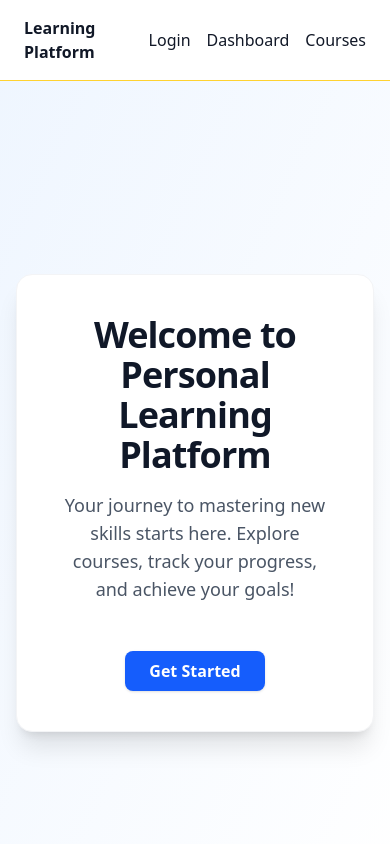
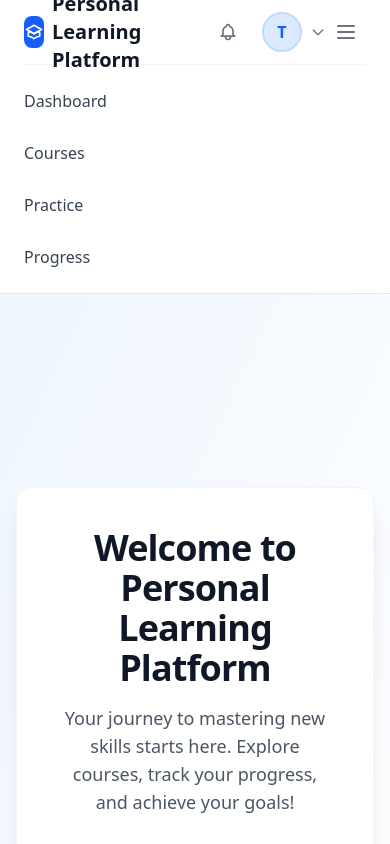
Before and after one commit to TanmayWarthe/personal-learning-platform, a Next.js app in the folder client/: page / in a window 390 px wide. Shown: the top 844 px of the page. Built offline with nearby package versions, Linux system fonts and the light colour scheme.

Commit message:
redesign the UI of the navbar and add profile icon

```diff
--- a/client/src/components/Navbar.tsx
+++ b/client/src/components/Navbar.tsx
@@ -1,14 +1,194 @@
 "use client";
 
-export default function Navbar({ toggleTheme, theme }: { toggleTheme?: () => void; theme?: string | null }) {
+import { useState, useRef, useEffect } from "react";
+
+export default function Navbar() {
+  const [isDropdownOpen, setIsDropdownOpen] = useState(false);
+  const dropdownRef = useRef<HTMLDivElement>(null);
+
+  // Close dropdown when clicking outside
+  useEffect(() => {
+    function handleClickOutside(event: MouseEvent) {
+      if (dropdownRef.current && !dropdownRef.current.contains(event.target as Node)) {
+        setIsDropdownOpen(false);
+      }
+    }
+
+    document.addEventListener("mousedown", handleClickOutside);
+    return () => {
+      document.removeEventListener("mousedown", handleClickOutside);
+    };
+  }, []);
+
+  const userInitial = "T"; // This would come from user data
+
   return (
-    <nav className="w-full px-6 py-4 border-b  border-amber-300 flex justify-between items-center bg-white dark:bg-zinc-900 dark:border-zinc-700">
-      <h1 className="font-bold dark:text-white">Learning Platform</h1>
+    <nav className="w-full bg-white border-b border-gray-200">
+      <div className="max-w-7xl mx-auto px-6">
+        <div className="flex items-center justify-between h-16">
+          {/* Logo / App Name */}
+          <div className="flex items-center space-x-2">
+            <div className="w-8 h-8 rounded-lg bg-blue-600 flex items-center justify-center">
+              <svg className="w-5 h-5 text-white" fill="none" stroke="currentColor" viewBox="0 0 24 24">
+                <path strokeLinecap="round" strokeLinejoin="round" strokeWidth="2" d="M12 14l9-5-9-5-9 5 9 5z" />
+                <path strokeLinecap="round" strokeLinejoin="round" strokeWidth="2" d="M12 14l6.16-3.422a12.083 12.083 0 01.665 6.479A11.952 11.952 0 0012 20.055a11.952 11.952 0 00-6.824-2.998 12.078 12.078 0 01.665-6.479L12 14z" />
+              </svg>
+            </div>
+            <span className="text-xl font-bold text-gray-900">Personal Learning Platform</span>
+          </div>
 
-      <div className="flex items-center space-x-4">
-        <a href="/login" className="dark:text-gray-200">Login</a>
-        <a href="/dashboard" className="dark:text-gray-200">Dashboard</a>
-        <a href="/courses" className="dark:text-gray-200">Courses</a>
+          {/* Navigation Links - Center */}
+          <div className="hidden md:flex items-center space-x-8">
+            <a
+              href="/dashboard"
+              className="text-gray-700 hover:text-blue-600 font-medium transition-colors duration-200"
+            >
+              Dashboard
+            </a>
+            <a
+              href="/courses"
+              className="text-gray-700 hover:text-blue-600 font-medium transition-colors duration-200"
+            >
+              Courses
+            </a>
+            <a
+              href="/practice"
+              className="text-gray-700 hover:text-blue-600 font-medium transition-colors duration-200"
+            >
+              Practice
+            </a>
+            <a
+              href="/progress"
+              className="text-gray-700 hover:text-blue-600 font-medium transition-colors duration-200"
+            >
+              Progress
+            </a>
+          </div>
+
+          {/* Profile Section */}
+          <div className="flex items-center space-x-4" ref={dropdownRef}>
+            {/* Notification Bell */}
+            <button className="p-2 text-gray-500 hover:text-gray-700 rounded-full hover:bg-gray-100 transition-colors duration-200">
+              <svg className="w-5 h-5" fill="none" stroke="currentColor" viewBox="0 0 24 24">
+                <path strokeLinecap="round" strokeLinejoin="round" strokeWidth="2" d="M15 17h5l-1.405-1.405A2.032 2.032 0 0118 14.158V11a6.002 6.002 0 00-4-5.659V5a2 2 0 10-4 0v.341C7.67 6.165 6 8.388 6 11v3.159c0 .538-.214 1.055-.595 1.436L4 17h5m6 0v1a3 3 0 11-6 0v-1m6 0H9" />
+              </svg>
+            </button>
+
+            {/* Profile Avatar */}
+            <div className="relative">
+              <button
+                onClick={() => setIsDropdownOpen(!isDropdownOpen)}
+                className="flex items-center space-x-2 focus:outline-none"
+              >
+                <div className="w-10 h-10 rounded-full bg-blue-100 border-2 border-blue-200 flex items-center justify-center">
+                  <span className="font-semibold text-blue-600">{userInitial}</span>
+                </div>
+                <svg
+                  className={`w-4 h-4 text-gray-500 transition-transform duration-200 ${isDropdownOpen ? "rotate-180" : ""}`}
+                  fill="none"
+                  stroke="currentColor"
+                  viewBox="0 0 24 24"
+                >
+                  <path strokeLinecap="round" strokeLinejoin="round" strokeWidth="2" d="M19 9l-7 7-7-7" />
+                </svg>
+              </button>
+
+              {/* Dropdown Menu */}
+              {isDropdownOpen && (
+                <div className="absolute right-0 mt-2 w-48 bg-white rounded-lg shadow-lg border border-gray-200 py-2 z-50">
+                  <div className="px-4 py-3 border-b border-gray-100">
+                    <p className="text-sm font-medium text-gray-900">Tanmay</p>
+                    <p className="text-xs text-gray-500">tanmay@example.com</p>
+                  </div>
+
+                  <a
+                    href="/profile"
+                    className="flex items-center px-4 py-3 text-sm text-gray-700 hover:bg-gray-50 transition-colors duration-150"
+                  >
+                    <svg className="w-4 h-4 mr-3 text-gray-400" fill="none" stroke="currentColor" viewBox="0 0 24 24">
+                      <path strokeLinecap="round" strokeLinejoin="round" strokeWidth="2" d="M16 7a4 4 0 11-8 0 4 4 0 018 0zM12 14a7 7 0 00-7 7h14a7 7 0 00-7-7z" />
+                    </svg>
+                    View Profile
+                  </a>
+
+                  <a
+                    href="/my-learning"
+                    className="flex items-center px-4 py-3 text-sm text-gray-700 hover:bg-gray-50 transition-colors duration-150"
+                  >
+                    <svg className="w-4 h-4 mr-3 text-gray-400" fill="none" stroke="currentColor" viewBox="0 0 24 24">
+                      <path strokeLinecap="round" strokeLinejoin="round" strokeWidth="2" d="M12 6.253v13m0-13C10.832 5.477 9.246 5 7.5 5S4.168 5.477 3 6.253v13C4.168 18.477 5.754 18 7.5 18s3.332.477 4.5 1.253m0-13C13.168 5.477 14.754 5 16.5 5c1.746 0 3.332.477 4.5 1.253v13C19.832 18.477 18.246 18 16.5 18c-1.746 0-3.332.477-4.5 1.253" />
+                    </svg>
+                    My Learning
+                  </a>
+
+                  <a
+                    href="/settings"
+                    className="flex items-center px-4 py-3 text-sm text-gray-700 hover:bg-gray-50 transition-colors duration-150"
+                  >
+                    <svg className="w-4 h-4 mr-3 text-gray-400" fill="none" stroke="currentColor" viewBox="0 0 24 24">
+                      <path strokeLinecap="round" strokeLinejoin="round" strokeWidth="2" d="M10.325 4.317c.426-1.756 2.924-1.756 3.35 0a1.724 1.724 0 002.573 1.066c1.543-.94 3.31.826 2.37 2.37a1.724 1.724 0 001.065 2.572c1.756.426 1.756 2.924 0 3.35a1.724 1.724 0 00-1.066 2.573c.94 1.543-.826 3.31-2.37 2.37a1.724 1.724 0 00-2.572 1.065c-.426 1.756-2.924 1.756-3.35 0a1.724 1.724 0 00-2.573-1.066c-1.543.94-3.31-.826-2.37-2.37a1.724 1.724 0 00-1.065-2.572c-1.756-.426-1.756-2.924 0-3.35a1.724 1.724 0 001.066-2.573c-.94-1.543.826-3.31 2.37-2.37.996.608 2.296.07 2.572-1.065z" />
+                      <path strokeLinecap="round" strokeLinejoin="round" strokeWidth="2" d="M15 12a3 3 0 11-6 0 3 3 0 016 0z" />
+                    </svg>
+                    Settings
+                  </a>
+
+                  <div className="border-t border-gray-100 my-2"></div>
+
+                  <button
+                    onClick={() => {
+                      // Logout logic would go here
+                      console.log("Logging out...");
+                      setIsDropdownOpen(false);
+                    }}
+                    className="flex items-center w-full px-4 py-3 text-sm text-red-600 hover:bg-red-50 transition-colors duration-150"
+                  >
+                    <svg className="w-4 h-4 mr-3" fill="none" stroke="currentColor" viewBox="0 0 24 24">
+                      <path strokeLinecap="round" strokeLinejoin="round" strokeWidth="2" d="M17 16l4-4m0 0l-4-4m4 4H7m6 4v1a3 3 0 01-3 3H6a3 3 0 01-3-3V7a3 3 0 013-3h4a3 3 0 013 3v1" />
+                    </svg>
+                    Logout
+                  </button>
+                </div>
+              )}
+            </div>
+          </div>
+
+          {/* Mobile menu button (hidden on desktop) */}
+          <button className="md:hidden p-2 text-gray-500 hover:text-gray-700 rounded-lg hover:bg-gray-100 transition-colors duration-200">
+            <svg className="w-6 h-6" fill="none" stroke="currentColor" viewBox="0 0 24 24">
+              <path strokeLinecap="round" strokeLinejoin="round" strokeWidth="2" d="M4 6h16M4 12h16M4 18h16" />
+            </svg>
+          </button>
+        </div>
+
+        {/* Mobile Navigation Links (hidden on desktop) */}
+        <div className="md:hidden py-4 border-t border-gray-100">
+          <div className="flex flex-col space-y-3">
+            <a
+              href="/dashboard"
+              className="text-gray-700 hover:text-blue-600 font-medium transition-colors duration-200 py-2"
+            >
+              Dashboard
+            </a>
+            <a
+              href="/courses"
+              className="text-gray-700 hover:text-blue-600 font-medium transition-colors duration-200 py-2"
+            >
+              Courses
+            </a>
+            <a
+              href="/practice"
+              className="text-gray-700 hover:text-blue-600 font-medium transition-colors duration-200 py-2"
+            >
+              Practice
+            </a>
+            <a
+              href="/progress"
+              className="text-gray-700 hover:text-blue-600 font-medium transition-colors duration-200 py-2"
+            >
+              Progress
+            </a>
+          </div>
+        </div>
       </div>
     </nav>
   );
```
